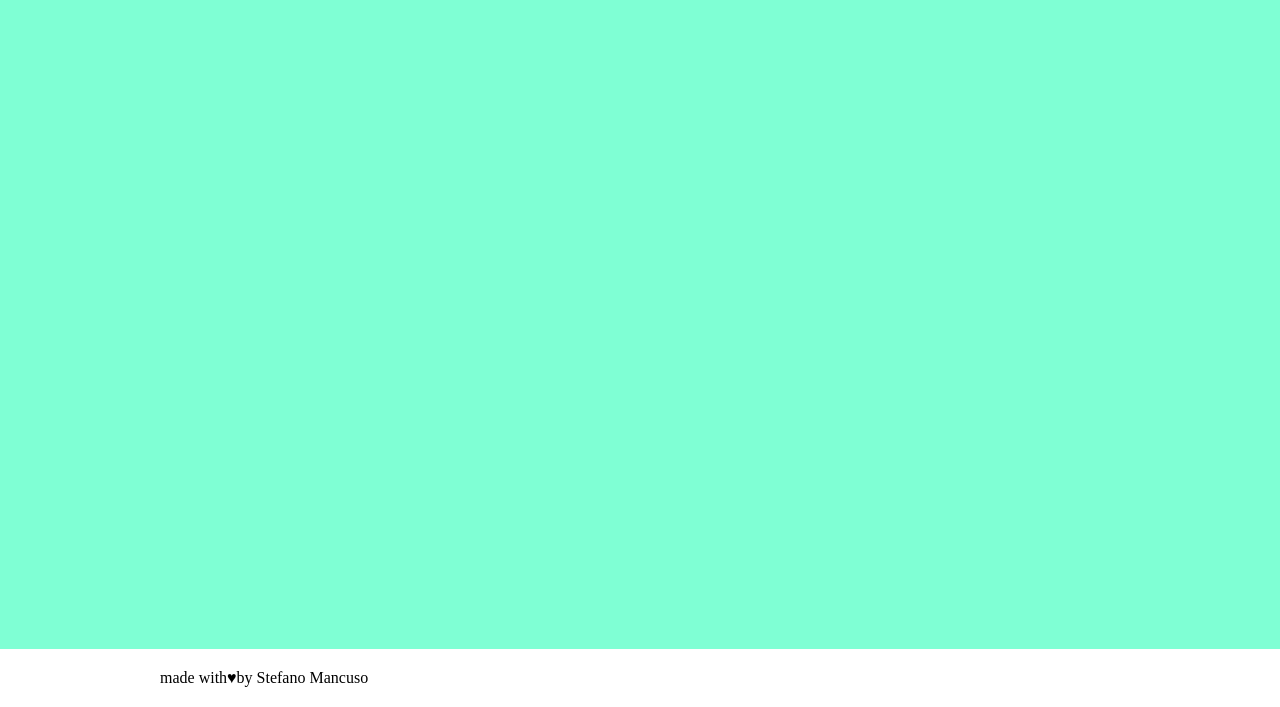
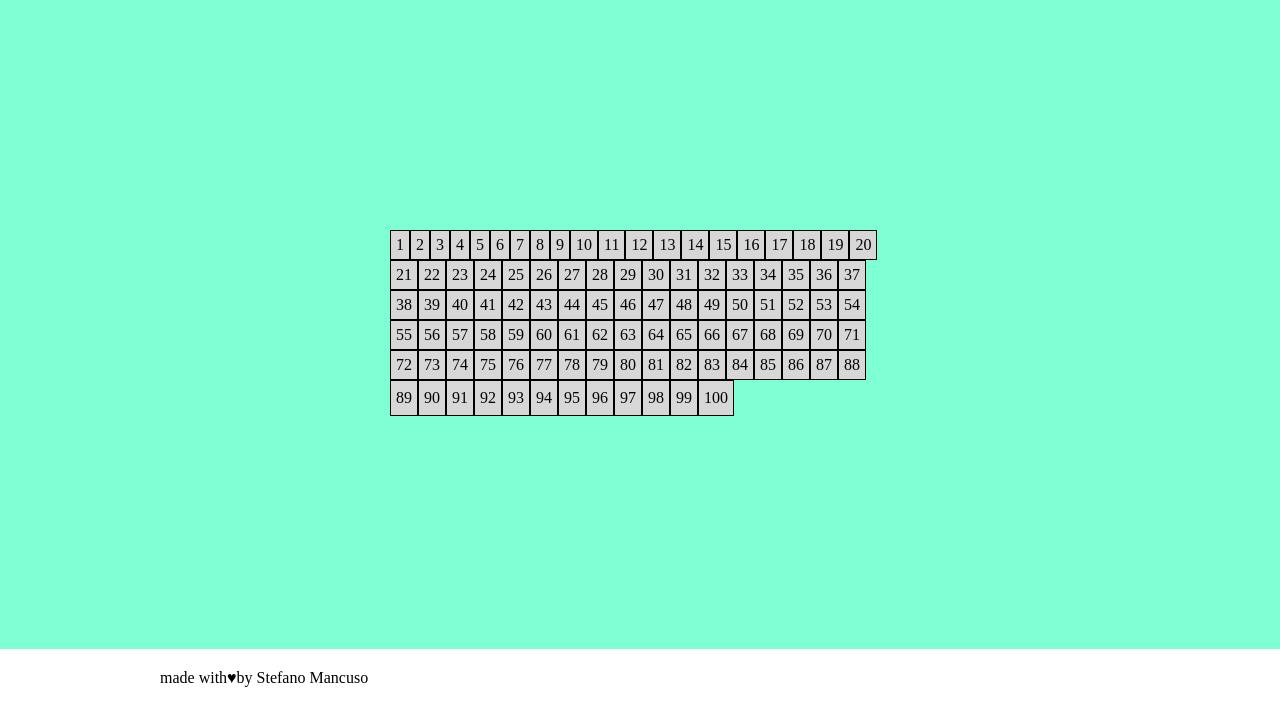
Before and after one commit to stefanom13/js-campominato-grid, a plain HTML site: page index.html in a window 1280 px wide. Both pictures are taken after a click on the button "Gioca". Shown: the part 93-800 px from the top of the page. Drawn offline with Linux system fonts and the light colour scheme.

Commit message:
modifiche

```diff
--- a/js/app.js
+++ b/js/app.js
@@ -1,5 +1,7 @@
 const buttonPlay = document.getElementById('buttonPlay')
 const controlsOption = document.getElementById('mode')
+const gridElement = document.querySelector('.grid')
+
 
 
 // salviamo il click nella variabile startgame
@@ -8,23 +10,23 @@ const startGame = () => {
 
     // impostare la modalità di gioco
     // leggere value select con modalità selezionata da utente
-    const mode = parseInt(controlsOption.value);
-    let rows;
-    let columns;
+    const mode = controlsOption.value;
+    let rows, columns, cellSize;
+
 
     // determinare numero righe e colonne
     switch (mode) {
-        case 1:
+        case '1':
             rows = 10;
             columns = 10;
             break;
 
-        case 2:
+        case '2':
             rows = 9;
             columns = 9;
             break;
 
-        case 3:
+        case '3':
             rows = 7;
             columns = 7;
             break;
@@ -37,12 +39,25 @@ const startGame = () => {
 
     // determinare numero totale di celle da generare
     const cellNumber = rows * columns;
+    const cellSIze = `calc ( 100% / ${columns} )`;
     console.log(cellNumber);
+
     // genero la griglia
+    // faccio un ciclo da 1 a tot celle = righe * colonne
+    for (let i = 0; i < cellNumber; i++) {
+        // genero una cella
+        const cell = document.createElement('div');
+        cell.style.width = cellSIze;
+        cell.append(i + 1);
+        cell.classList.add('cell');
+        gridElement.appendChild(cell);
 
 
-    // faccio un ciclo da 1 a tot celle = righe * colonne
-    // genero una cella
+    }
+
+
+
+
     // aggiungo il contenuto
     // aggiungo la classe cell
     // appendere cella dentro griglia
--- a/style.css
+++ b/style.css
@@ -56,6 +56,7 @@ main {
   background-color: #d7d7d7;
   cursor: pointer;
   border: 1px solid black;
+  padding: 5px 5px;
   /* bordi  */
 }
 
```
